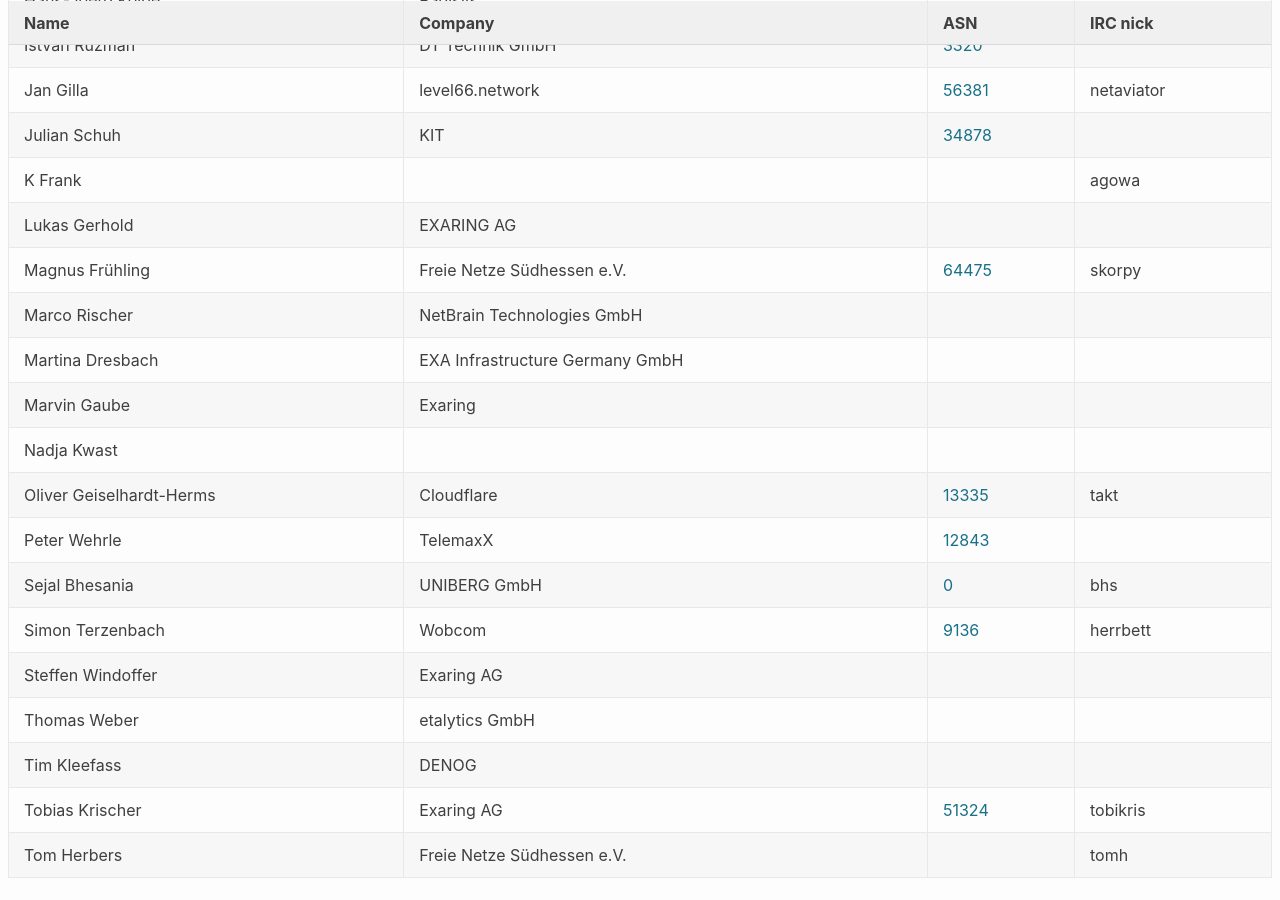
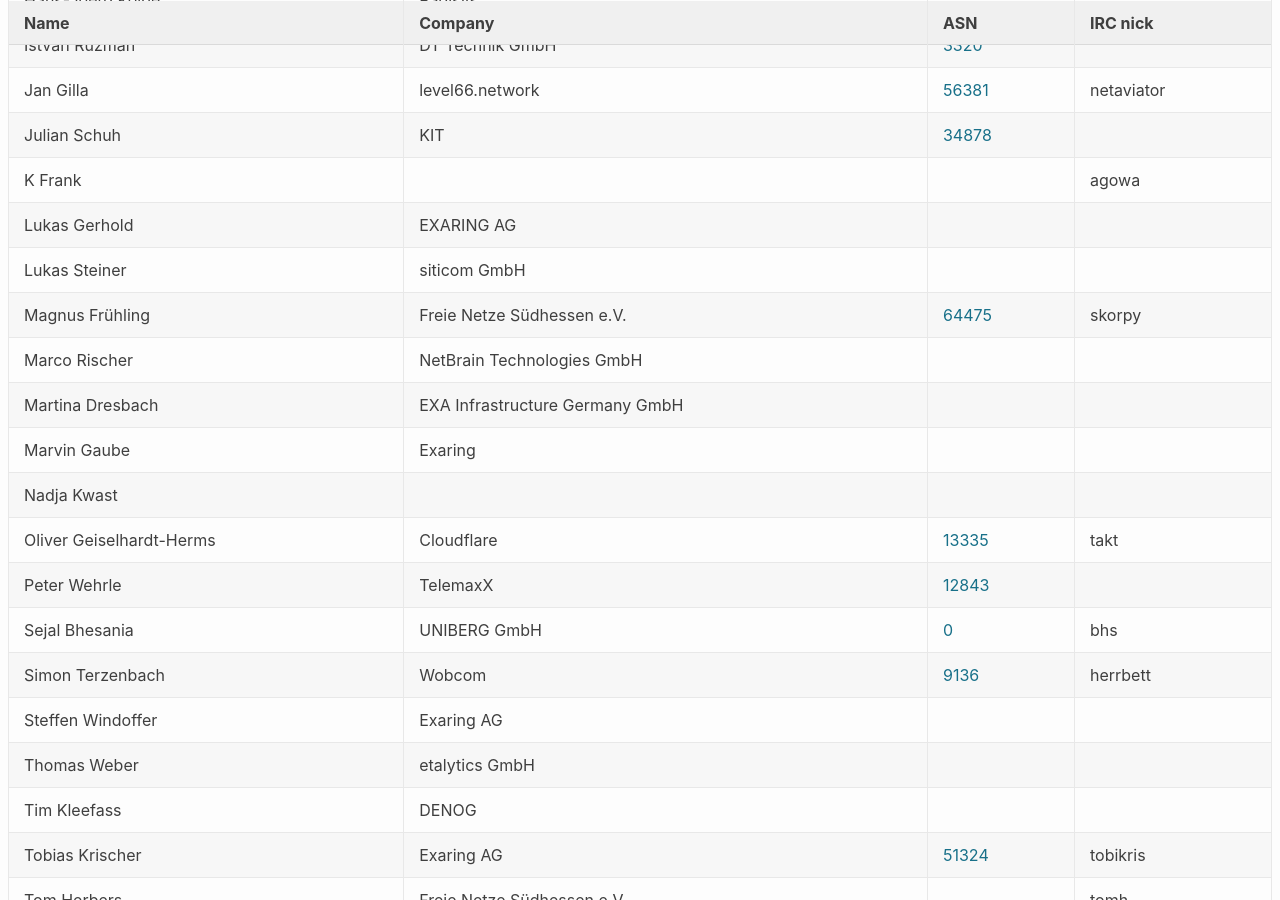
Before and after one commit to denog/pretix-attendeelist, a Jekyll site: the page built from meetup2023_04/index.markdown, in a window 1280 px wide and 900 px high, scrolled down 616 px. Built offline with Jekyll 4.4.1, drawn with Linux system fonts in a browser that asks for light colours.

Commit message:
Latest data: Mon Jun 26 09:47:50 UTC 2023

```diff
--- a/_data/attendees_denog_meetup_2023_04.json
+++ b/_data/attendees_denog_meetup_2023_04.json
@@ -108,6 +108,12 @@
     "asn": null
   },
   {
+    "name": "Lukas Steiner",
+    "company": "siticom GmbH",
+    "irc": null,
+    "asn": null
+  },
+  {
     "name": "Magnus Frühling",
     "company": "Freie Netze Südhessen e.V.",
     "irc": "skorpy",
```
